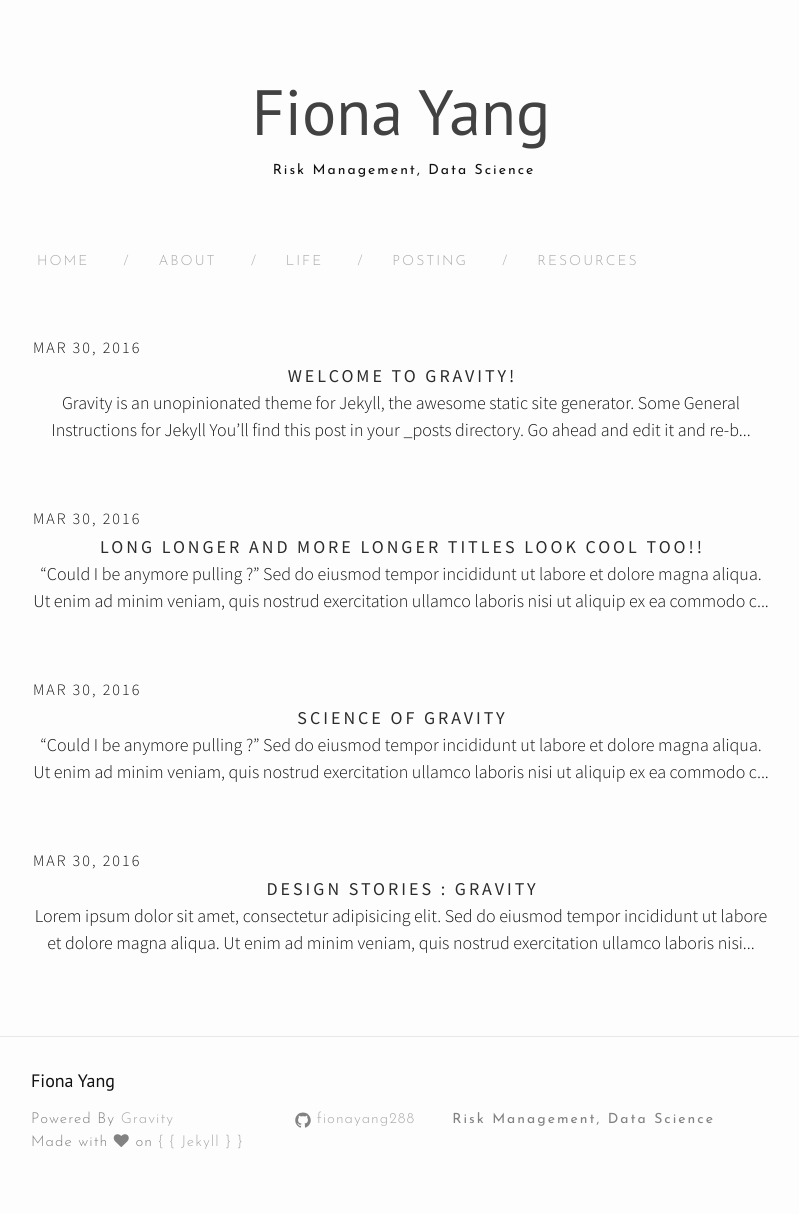
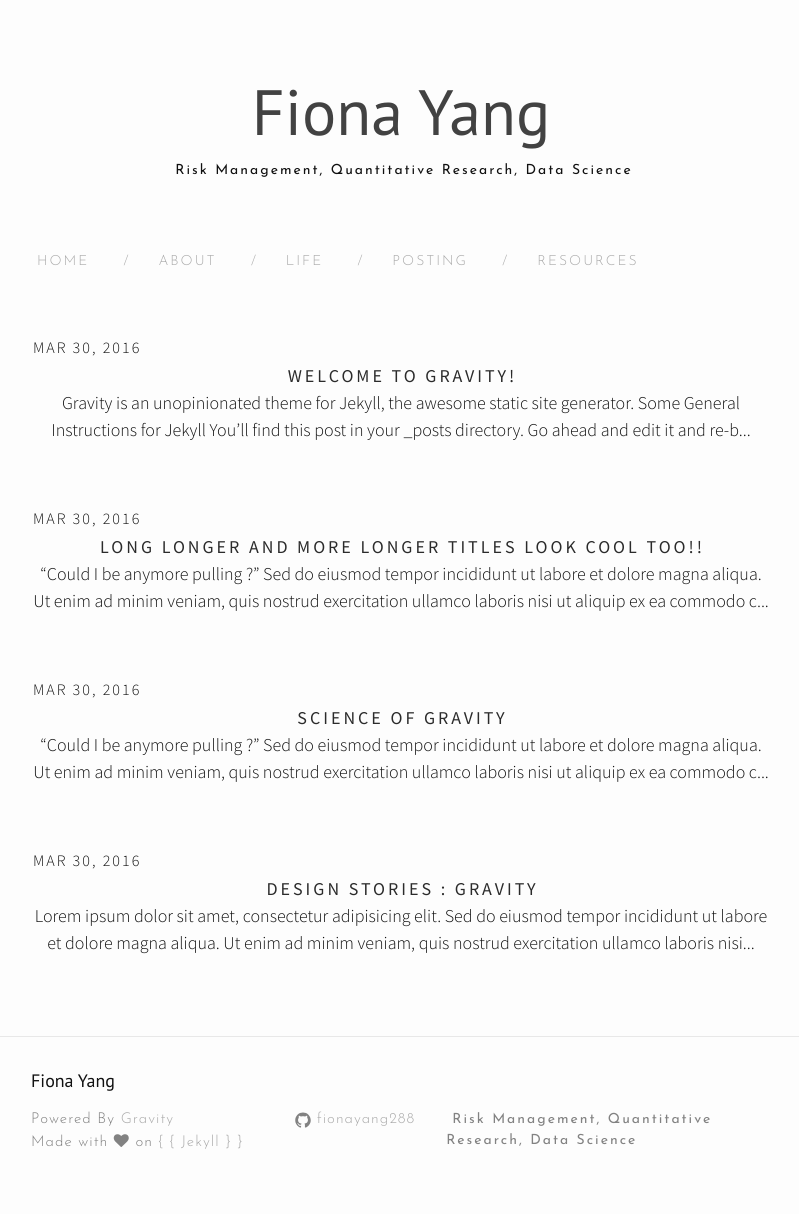
Before and after one commit to fionayang288/fiona_page, a Jekyll site: the page built from index.html, in a window 1280 px wide. Shown: the whole page, without its empty margins (239-1038 px from the left). Built offline with Jekyll 4.4.1, drawn with Linux system fonts in a browser that asks for light colours; nearby versions of some CDN libraries; the list of posts is cut into pages by our own code.

Commit message:
Update _config.yml

```diff
--- a/_config.yml
+++ b/_config.yml
@@ -8,7 +8,7 @@
 # Site settings
 title: Fiona Yang
 email: fiona.yang28@gmail.com
-description: Risk Management, Data Science
+description: Risk Management, Quantitative Research, Data Science
 baseurl: "/fiona_page" # the subpath of your site, e.g. /blog
 url: "" # the base hostname & protocol for your site
 twitter_username:
```
